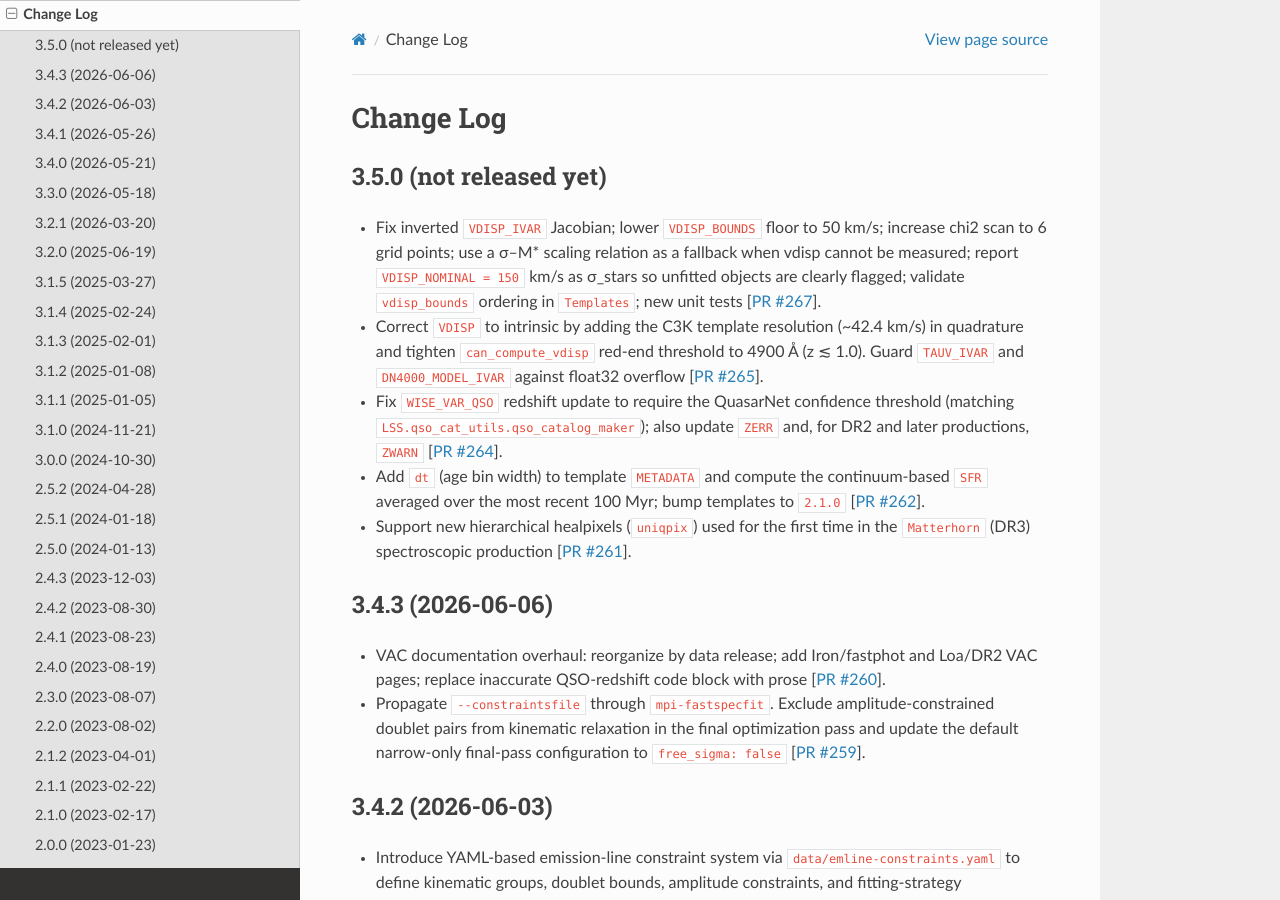
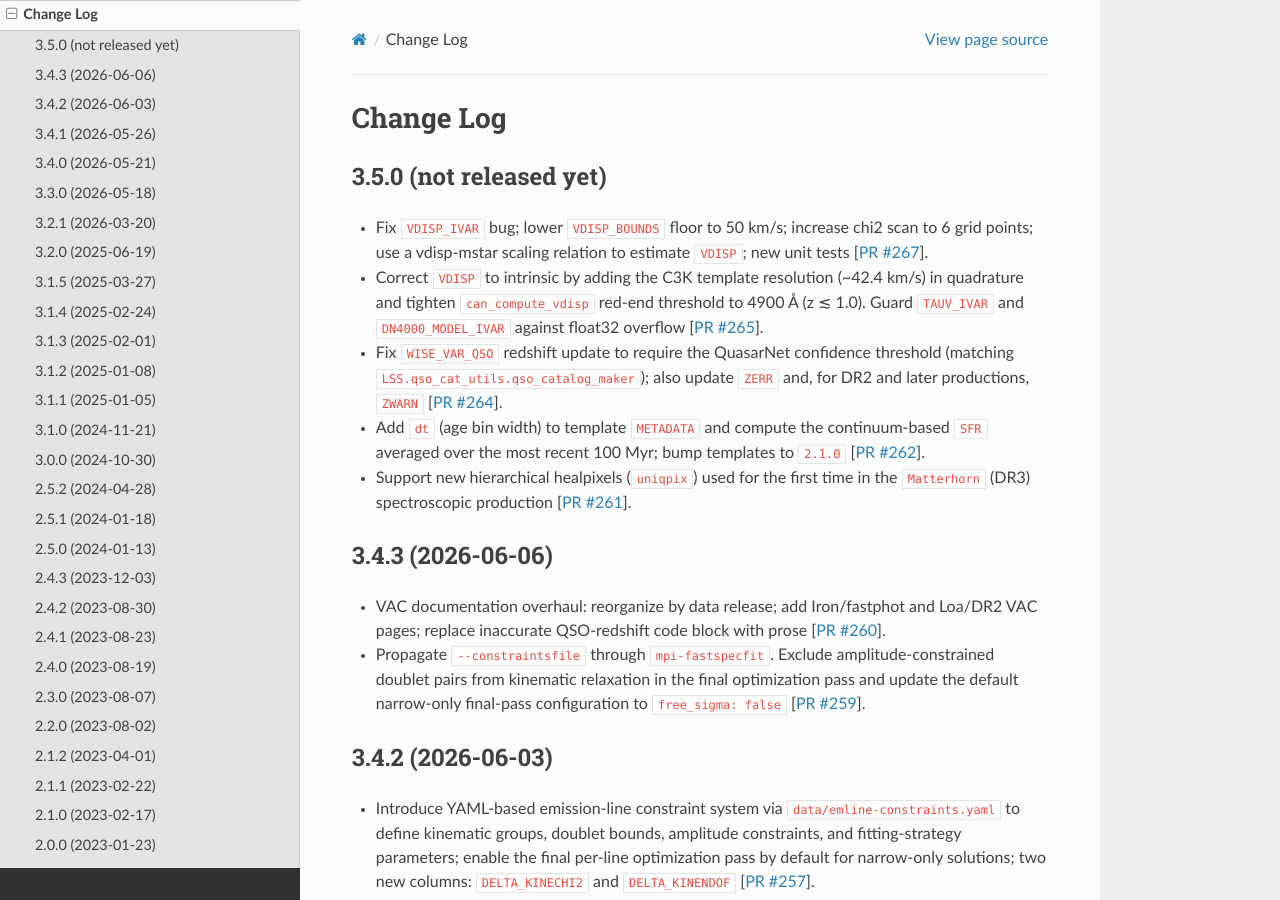
Before and after one commit to desihub/fastspecfit, a Sphinx documentation site: the page built from doc/changes.rst, in a window 1280 px wide and 900 px high. Built offline with Sphinx 7.4.7 and the Read the Docs theme 3.1.0, drawn with Linux system fonts in a browser that asks for light colours; the version number could not be read and is left out.

Commit message:
simplify change log record [ci skip]

```diff
--- a/doc/changes.rst
+++ b/doc/changes.rst
@@ -5,12 +5,9 @@ Change Log
 3.5.0 (not released yet)
 ------------------------
 
-* Fix inverted ``VDISP_IVAR`` Jacobian; lower ``VDISP_BOUNDS`` floor to
-  50 km/s; increase chi2 scan to 6 grid points; use a σ–M* scaling
-  relation as a fallback when vdisp cannot be measured; report
-  ``VDISP_NOMINAL = 150`` km/s as σ_stars so unfitted objects are
-  clearly flagged; validate ``vdisp_bounds`` ordering in
-  ``Templates``; new unit tests [`PR #267`_].
+* Fix ``VDISP_IVAR`` bug; lower ``VDISP_BOUNDS`` floor to 50 km/s;
+  increase chi2 scan to 6 grid points; use a vdisp-mstar scaling
+  relation to estimate ``VDISP``; new unit tests [`PR #267`_].
 * Correct ``VDISP`` to intrinsic by adding the C3K template resolution
   (~42.4 km/s) in quadrature and tighten ``can_compute_vdisp`` red-end
   threshold to 4900 Å (z ≲ 1.0). Guard ``TAUV_IVAR`` and
```
Also changed, not shown: 1 other file.
